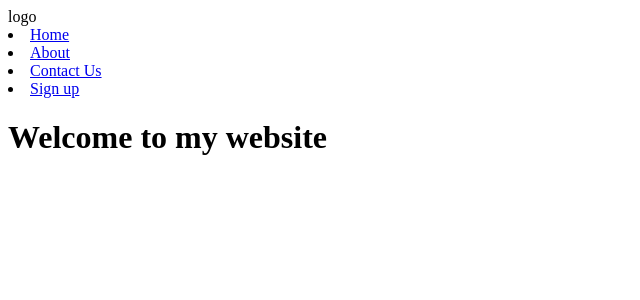
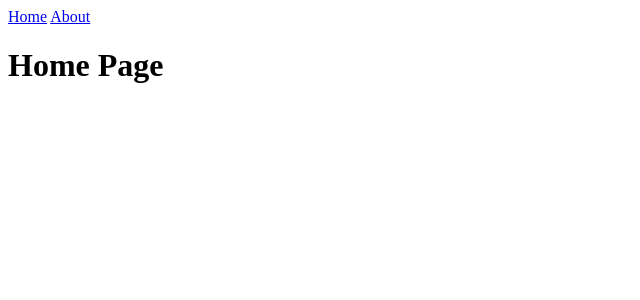
Before and after one commit to Holison18/Django-Webframework, a Django app: page / in a window 1280 px wide. Shown: the top 300 px of the page, without its empty margins (0-640 px from the left). Run offline with Django 4.2, Linux system fonts and the light colour scheme; parts of the project's set-up code (start-up, migrations or seed data) failed here and were passed over.

Commit message:
base.html

```diff
--- a/pagesApp/pages/urls.py
+++ b/pagesApp/pages/urls.py
@@ -1,5 +1,5 @@
 from django.urls import path
-from .views import homePageView,aboutPageView,contactPageView
+from .views import homePageView,aboutPageView
 
 urlpatterns = [
     path("",homePageView.as_view(),name='home'),
--- a/pagesApp/templates/home.html
+++ b/pagesApp/templates/home.html
@@ -1,23 +1,5 @@
-<!DOCTYPE html>
-<html lang="en">
-  <head>
-    <meta charset="UTF-8" />
-    <meta name="viewport" content="width=device-width, initial-scale=1.0" />
-    <title>Document</title>
-  </head>
-  <body>
-    <div class="navbar">
-      <div class="logo">logo</div>
-      <div class="nav_elements">
-        <li><a href="Home">Home</a></li>
-        <li><a href="About">About</a></li>
-        <li><a href="Contact Us">Contact Us</a></li>
-        <li><a href="Sign up">Sign up</a></li>
-      </div>
+{% extends 'base.html' %}
 
-      <div class="hero_section">
-        <h1>Welcome to my website</h1>
-      </div>
-    </div>
-  </body>
-</html>
+{% block content %}
+<h1>Home Page</h1>
+{% endblock content %}
```
